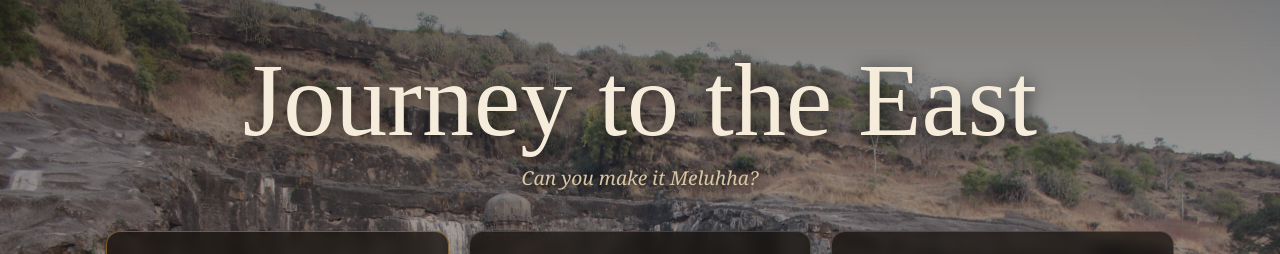
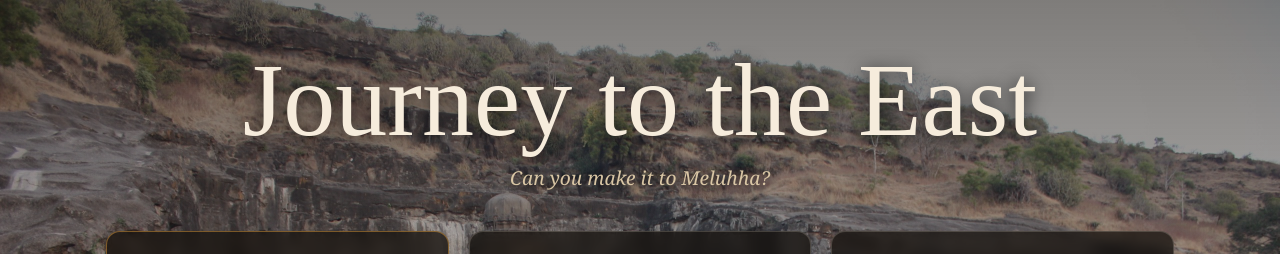
Before and after one commit to sara-k03/journey-to-the-east, a React (Vite) app: page / in a window 1280 px wide. Shown: the top 254 px of the page. Built offline with nearby package versions, Linux system fonts and the light colour scheme; a web font is replaced by a local one.

Commit message:
Changed tagline

```diff
--- a/index.html
+++ b/index.html
@@ -3,7 +3,7 @@
   <head>
     <meta charset="UTF-8" />
     <meta name="viewport" content="width=device-width, initial-scale=1.0" />
-    <meta name="description" content="Journey to the East — learn to read Sanskrit, one empire at a time." />
+    <meta name="description" content="Journey to the East: learn to read Sanskrit. Can you make it to Meluhha?" />
     <link rel="preconnect" href="https://fonts.googleapis.com" />
     <link rel="preconnect" href="https://fonts.gstatic.com" crossorigin />
     <link href="https://fonts.googleapis.com/css2?family=Noto+Serif+Devanagari:wght@500&display=swap" rel="stylesheet" />
--- a/src/pages/Home.jsx
+++ b/src/pages/Home.jsx
@@ -38,7 +38,7 @@ export default function Home() {
     <div className="page home">
       <header className="hero">
         <h1 className="title">Journey to the East</h1>
-        <p className="subtitle">Can you make it Meluhha?</p>
+        <p className="subtitle">Can you make it to Meluhha?</p>
       </header>
       <main>
         <ol className="levels">
```
Also changed, not shown: 1 other file (tests, documents, lock files or other folders).
